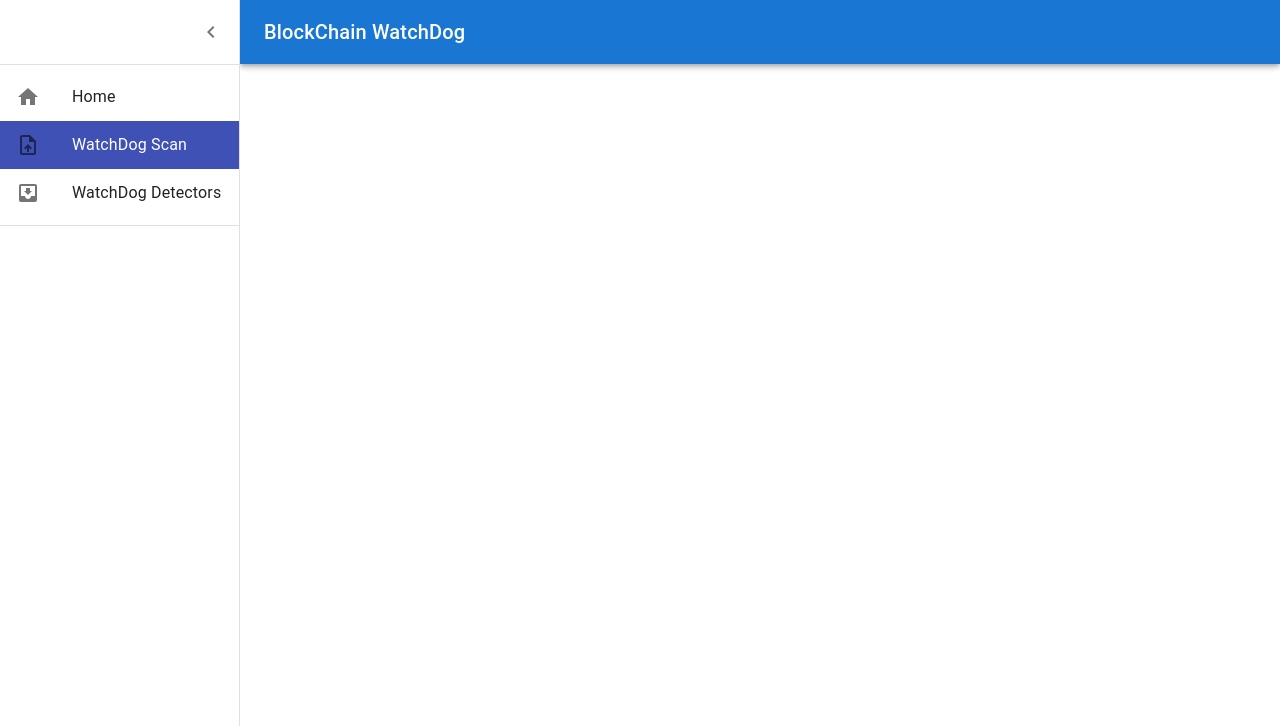
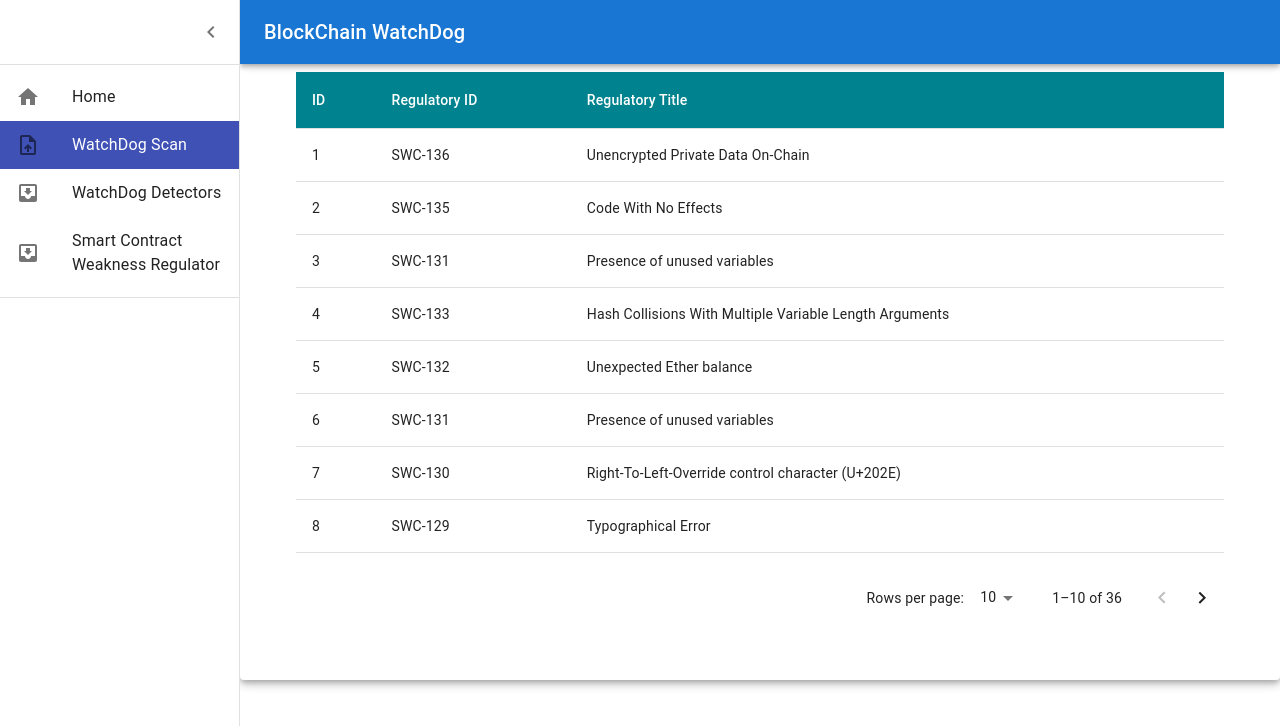
Before and after one commit to bhargav-91/sg-hackverse-ui, a React (Create React App) app: page /smartContract in a window 1280 px wide. Shown: the top 726 px of the page. Built offline with nearby package versions, Linux system fonts and the light colour scheme.

Commit message:
added a static page

```diff
--- a/package.json
+++ b/package.json
@@ -11,6 +11,7 @@
     "@testing-library/jest-dom": "^5.14.1",
     "@testing-library/react": "^13.0.0",
     "@testing-library/user-event": "^13.2.1",
+    "axios": "^0.27.2",
     "lodash": "^4.17.21",
     "material-ui": "^0.20.2",
     "mui": "^0.0.1",
--- a/src/FileUpload.js
+++ b/src/FileUpload.js
@@ -8,6 +8,7 @@ import SyncIcon from "@mui/icons-material/Sync";
 import Chip from "@mui/material/Chip";
 import DoneIcon from "@mui/icons-material/Done";
 import Typography from "@mui/material/Typography";
+import axios from "axios";
 // Allowed extensions for input file
 const allowedExtensions = ["csv"];
 
@@ -17,6 +18,7 @@ const FileUpload = () => {
   const [columnData, setColumnData] = useState([]);
   const [parseComplete, setParseComplete] = useState(false);
   const [fileName, setFileName] = useState("");
+  const [dataFromAPI, setDataFromAPI] = useState([]);
 
   // It state will contain the error when
   // correct file extension is not used
@@ -26,20 +28,32 @@ const FileUpload = () => {
   const [file, setFile] = useState("");
 
   useEffect(() => {
-    console.log("this is useEffect -1 ");
-    if (!_.isEmpty(data) && !_.isEmpty(columnData)) {
+    console.log("this is useEffect ");
+    if (!_.isEmpty(data)) {
       setParseComplete(true);
     }
-  }, [data, columnData]);
+  }, [data]);
 
   // This function will be called when
   // the file input changes
-  const handleFileChange = (e) => {
+  const handleFileChange = async (e) => {
     setError("");
 
     // Check if user has entered the file
     if (e.target.files.length) {
       const inputFile = e.target.files[0];
+      const formData = new FormData();
+      formData.append("watchFile", inputFile);
+      try {
+        const response = await axios({
+          method: "post",
+          url: "http://localhost:8080/upload",
+          data: formData,
+          headers: { "Content-Type": "multipart/form-data" },
+        });
+      } catch (error) {
+        console.log(error);
+      }
       setFileName(e.target.files[0].name);
       // Check the file extensions, if it not
       // included in the allowed extensions
@@ -55,27 +69,19 @@ const FileUpload = () => {
     }
   };
   const handleParse = () => {
-    // If user clicks the parse button without
-    // a file we show a error
-    if (!file) return setError("Enter a valid file");
+    console.log("Handeling parses");
+    axios
+      .get("http://localhost:8000/watch-dog-scan-report")
+      .then((response) => {
+        setDataFromAPI(response.data);
+      });
 
-    // Initialize a reader which allows user
-    // to read any file or blob.
-    const reader = new FileReader();
-
-    // Event listener on reader when the file
-    // loads, we parse it and set the data.
-    reader.onload = async ({ target }) => {
-      const csv = Papa.parse(target.result, { header: true });
-      const parsedData = csv?.data;
-      const columns = Object.keys(parsedData[0]);
-      setColumnData(columns);
-      parsedData.forEach(function (element) {
-        element.id = Math.floor(Math.random() * 100);
-      });
-      setData([...parsedData]);
-    };
-    reader.readAsText(file);
+    dataFromAPI.forEach(function (element) {
+      element.id = Math.floor(Math.random() * 100);
+    });
+    setData([...dataFromAPI]);
+    console.log("Data FROM API : ", dataFromAPI);
+    console.log("Data : ", data);
   };
 
   return (
--- a/src/PersistentDrawerLeft.js
+++ b/src/PersistentDrawerLeft.js
@@ -25,6 +25,7 @@ import { NavLink, Routes, Route } from "react-router-dom";
 import Home from "./Home";
 import FileUpload from "./FileUpload";
 import DataTable from "./DataTables";
+import SWCRegistry from "./SWCRegistry";
 
 const drawerWidth = 240;
 
@@ -204,6 +205,38 @@ export default function PersistentDrawerLeft() {
                 </ListItemButton>
               </ListItem>
             </NavLink>
+
+            <NavLink
+              to="smartContract"
+              id="smartContract"
+              className="text-link"
+            >
+              <ListItem key="smartContract" disablePadding>
+                <ListItemButton
+                  sx={{
+                    "&.Mui-selected": {
+                      backgroundColor: "#3f51b5",
+                      color: "white",
+                    },
+                    "&.Mui-focusVisible": {
+                      backgroundColor: "#3f51b5",
+                      color: "white",
+                    },
+                    ":hover": {
+                      backgroundColor: "#3f51b5",
+                      color: "white",
+                    },
+                  }}
+                  selected={selected}
+                  {...buttonProps(2)}
+                >
+                  <ListItemIcon>
+                    <InboxIcon />
+                  </ListItemIcon>
+                  <ListItemText primary="Smart Contract Weakness Regulator" />
+                </ListItemButton>
+              </ListItem>
+            </NavLink>
           </Nav>
         </List>
         <Divider />
@@ -214,6 +247,7 @@ export default function PersistentDrawerLeft() {
         <Route path="/staticTable" element={<StickyHeadTable />} />
         <Route path="/fileUpload" element={<FileUpload />} />
         <Route path="/dashboard" element={<DataTable />} />
+        <Route path="/smartContract" element={<SWCRegistry />} />
       </Routes>
     </Box>
   );
--- /dev/null
+++ b/src/SWCRegistry.js
@@ -0,0 +1,143 @@
+import * as React from "react";
+import Paper from "@mui/material/Paper";
+import Table from "@mui/material/Table";
+import TableBody from "@mui/material/TableBody";
+import TableCell from "@mui/material/TableCell";
+import TableContainer from "@mui/material/TableContainer";
+import TableHead from "@mui/material/TableHead";
+import TablePagination from "@mui/material/TablePagination";
+import TableRow from "@mui/material/TableRow";
+
+const columns = [
+  { id: "id", label: "ID", minWidth: 20, align: "left" },
+  { id: "detector", label: "Regulatory ID", minWidth: 10, align: "left" },
+  {
+    id: "whatItDetects",
+    label: "Regulatory Title",
+    minWidth: 100,
+    align: "left",
+    format: (value) => value.toLocaleString("en-US"),
+  },
+];
+
+function createData(id, detector, whatItDetects, impact, confidence) {
+  return { id, detector, whatItDetects, impact, confidence };
+}
+
+const rows = [
+  createData(1, "SWC-136", "Unencrypted Private Data On-Chain"),
+  createData(2, "SWC-135", "Code With No Effects"),
+  createData(3, "SWC-131", "Presence of unused variables"),
+  createData(
+    4,
+    "SWC-133",
+    "Hash Collisions With Multiple Variable Length Arguments"
+  ),
+  createData(5, "SWC-132", "Unexpected Ether balance"),
+  createData(6, "SWC-131", "Presence of unused variables"),
+  createData(7, "SWC-130", "Right-To-Left-Override control character (U+202E)"),
+  createData(8, "SWC-129", "Typographical Error"),
+  createData(10, "SWC-128", "DoS With Block Gas Limit"),
+  createData(11, "SWC-127", "Arbitrary Jump with Function Type Variable"),
+  createData(12, "SWC-126", "Insufficient Gas Griefing"),
+  createData(13, "SWC-125", "Incorrect Inheritance Order"),
+  createData(14, "SWC-124", "Write to Arbitrary Storage Location"),
+  createData(15, "SWC-123", "Requirement Violation"),
+  createData(16, "SWC-122", "Lack of Proper Signature Verification"),
+  createData(17, "SWC-120", "Weak Sources of Randomness from Chain Attributes"),
+  createData(18, "SWC-119", "Shadowing State Variables"),
+  createData(19, "SWC-118", "Incorrect Constructor Name"),
+  createData(20, "SWC-117", "Signature Malleability"),
+  createData(21, "SWC-116", "Block values as a proxy for time"),
+  createData(22, "SWC-115", "Authorization through tx.origin"),
+  createData(23, "SWC-114", "Transaction Order Dependence"),
+  createData(24, "SWC-113", "DoS with Failed Call"),
+  createData(25, "SWC-112", "Delegatecall to Untrusted Callee"),
+  createData(26, "SWC-111", "Use of Deprecated Solidity Functions"),
+  createData(27, "SWC-110", "Assert Violation"),
+  createData(28, "SWC-109", "Uninitialized Storage Pointer"),
+  createData(29, "SWC-108", "State Variable Default Visibility"),
+  createData(30, "SWC-107", "Reentrancy"),
+  createData(31, "SWC-106", "Unprotected SELFDESTRUCT Instruction"),
+  createData(32, "SWC-105", "Unprotected Ether Withdrawal"),
+  createData(33, "SWC-104", "Unchecked Call Return Value"),
+  createData(34, "SWC-103", "Floating Pragma"),
+  createData(35, "SWC-102", "Outdated Compiler Version"),
+  createData(36, "SWC-101", "Integer Overflow and Underflow"),
+  createData(37, "SWC-100", "Function Default Visibility"),
+];
+
+export default function SWCRegistry() {
+  const [page, setPage] = React.useState(0);
+  const [rowsPerPage, setRowsPerPage] = React.useState(10);
+
+  const handleChangePage = (event, newPage) => {
+    setPage(newPage);
+  };
+
+  const handleChangeRowsPerPage = (event) => {
+    setRowsPerPage(+event.target.value);
+    setPage(0);
+  };
+
+  return (
+    <Paper
+      elevation={5}
+      sx={{ width: "100%", overflow: "hidden", padding: 7, marginTop: 2 }}
+    >
+      <TableContainer sx={{ maxHeight: 500 }}>
+        <Table stickyHeader aria-label="sticky table">
+          <TableHead>
+            <TableRow
+              sx={{
+                "& th": {
+                  color: "rgba(255, 255, 255)",
+                  backgroundColor: "#00838f",
+                },
+              }}
+            >
+              {columns.map((column) => (
+                <TableCell
+                  key={column.id}
+                  align={column.align}
+                  style={{ minWidth: column.minWidth }}
+                >
+                  {column.label}
+                </TableCell>
+              ))}
+            </TableRow>
+          </TableHead>
+          <TableBody>
+            {rows
+              .slice(page * rowsPerPage, page * rowsPerPage + rowsPerPage)
+              .map((row) => {
+                return (
+                  <TableRow hover role="checkbox" tabIndex={-1} key={row.code}>
+                    {columns.map((column) => {
+                      const value = row[column.id];
+                      return (
+                        <TableCell key={column.id} align={column.align}>
+                          {column.format && typeof value === "number"
+                            ? column.format(value)
+                            : value}
+                        </TableCell>
+                      );
+                    })}
+                  </TableRow>
+                );
+              })}
+          </TableBody>
+        </Table>
+      </TableContainer>
+      <TablePagination
+        rowsPerPageOptions={[10, 25, 100]}
+        component="div"
+        count={rows.length}
+        rowsPerPage={rowsPerPage}
+        page={page}
+        onPageChange={handleChangePage}
+        onRowsPerPageChange={handleChangeRowsPerPage}
+      />
+    </Paper>
+  );
+}
```
Also changed, not shown: 2 other files (tests, documents, lock files or other folders).
